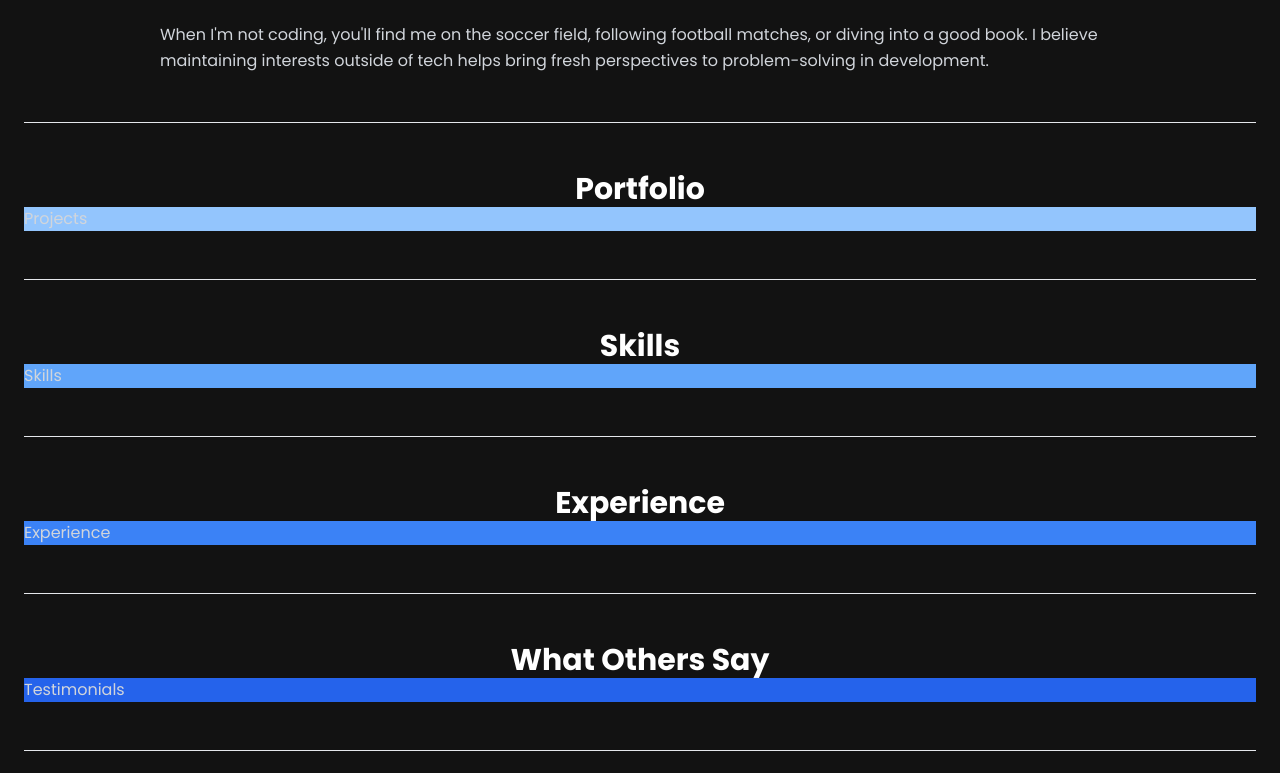
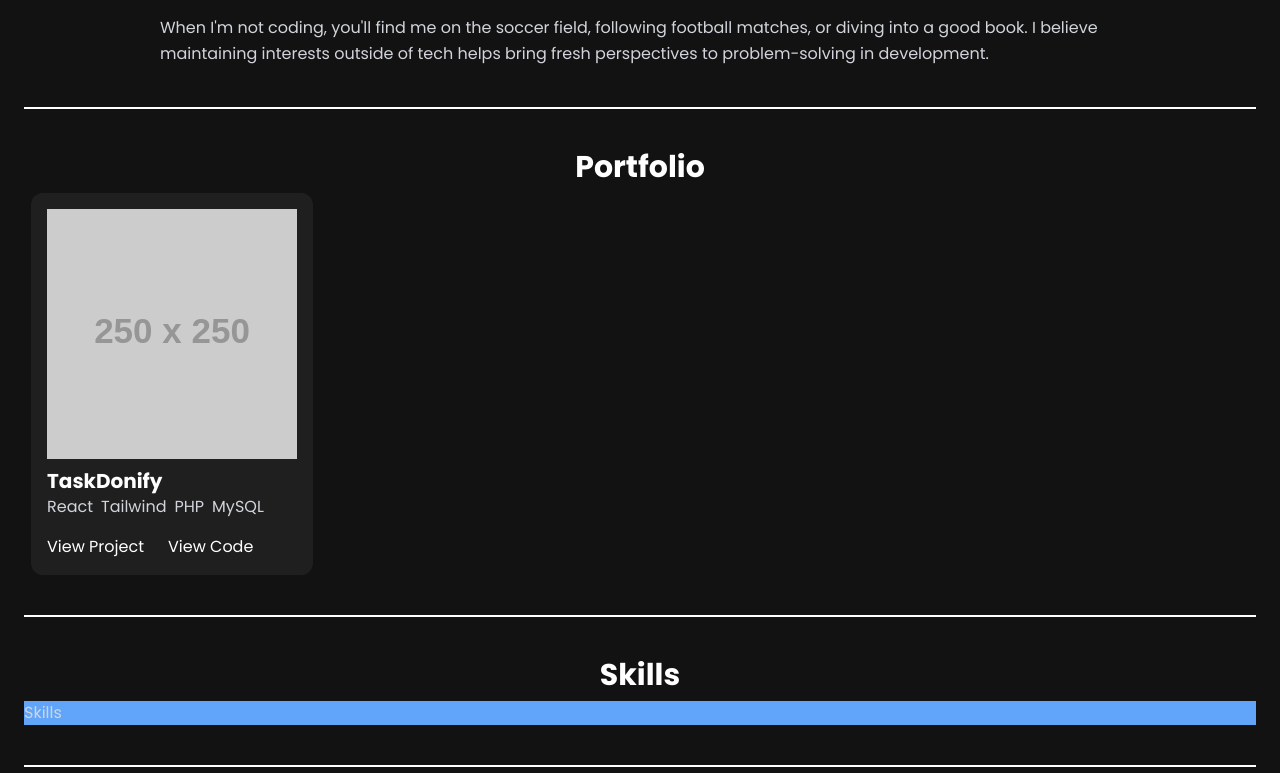
Before and after one commit to adriangoerken/portfolio, a React (Vite) app: page / in a window 1280 px wide. Shown: the part 727-1500 px from the top of the page. Built offline with nearby package versions, Linux system fonts and the light colour scheme.

Commit message:
Enhance H2 and H3 components; add ProjectCard component for project showcase in IndexPage

```diff
--- a/src/components/atoms/H2.tsx
+++ b/src/components/atoms/H2.tsx
@@ -6,7 +6,7 @@ type H2Props = {
 
 const H2 = ({ children }: H2Props) => {
 	return (
-		<h2 className="text-3xl font-semibold tracking-normal text-center text-white">
+		<h2 className="text-3xl font-semibold tracking-normal text-center text-white mb-2">
 			{children}
 		</h2>
 	);
--- a/src/components/atoms/H3.tsx
+++ b/src/components/atoms/H3.tsx
@@ -6,7 +6,7 @@ type H3Props = {
 
 const H3 = ({ children }: H3Props) => {
 	return (
-		<h3 className="text-2xl font-semibold tracking-normal text-center text-white">
+		<h3 className="text-xl font-semibold tracking-normal text-white">
 			{children}
 		</h3>
 	);
--- /dev/null
+++ b/src/components/molecules/ProjectCard.tsx
@@ -0,0 +1,43 @@
+import H3 from '../atoms/H3';
+
+type ProjectCardProps = {
+	imageSrc: string;
+	name: string;
+	technologies: string[];
+	projectLink: string;
+	codeLink: string;
+};
+
+const ProjectCard = ({
+	imageSrc,
+	name,
+	technologies,
+	projectLink,
+	codeLink,
+}: ProjectCardProps) => {
+	return (
+		<div className="flex flex-col justify-between w-[282px] bg-elevation-300 p-4 rounded-xl">
+			{/* Image, name and technologies */}
+			<div>
+				<img src={imageSrc} alt="Project Thumbnail" className="mb-2" />
+				<H3>{name}</H3>
+				<div className="flex flex-wrap gap-2 mb-4">
+					{technologies.map((tech, index) => (
+						<span key={index}>{tech}</span>
+					))}
+				</div>
+			</div>
+			{/* Links */}
+			<div className="flex gap-6">
+				<a href={projectLink} target="_blank" rel="noopener noreferrer">
+					View Project
+				</a>
+				<a href={codeLink} target="_blank" rel="noopener noreferrer">
+					View Code
+				</a>
+			</div>
+		</div>
+	);
+};
+
+export default ProjectCard;
--- a/src/index.css
+++ b/src/index.css
@@ -33,8 +33,10 @@ h3 {
 }
 
 hr {
-	@apply my-6;
-	@apply h-[1px];
+	@apply border-none;
+	@apply my-10;
+	@apply h-[2px];
+	@apply bg-white;
 	@apply w-full;
 }
 
--- a/src/pages/IndexPage.tsx
+++ b/src/pages/IndexPage.tsx
@@ -1,19 +1,11 @@
-import { useRef, useState, useEffect } from 'react';
+import { useRef, useState } from 'react';
 import Container from '../components/organisms/Container';
 import Header from '../components/organisms/Header';
 import H1 from '../components/atoms/H1';
 import H2 from '../components/atoms/H2';
 import H3 from '../components/atoms/H3';
 import Button from '../components/atoms/Button';
-
-// Projects:
-// 	Showcase your key projects with high-quality images or videos
-// 	Include project titles, descriptions, technologies used, and links to live demos or code repositories
-// 	Use a visually appealing layout, such as a grid or carousel
-
-// Skills:
-// 	List your technical skills, tools, and technologies (e.g., HTML, CSS, JavaScript, React, Node.js)
-// 	Consider using icons or a skill chart to make it visually engaging
+import ProjectCard from '../components/molecules/ProjectCard';
 
 // Experience:
 // 	Highlight your professional experience, internships, or significant freelance work
@@ -111,7 +103,7 @@ const IndexPage = () => {
 					</div>
 				</section>
 
-				<hr className="my-12" />
+				<hr />
 
 				<section ref={sectionAboutRef} style={sectionStyle}>
 					<H2>About Me</H2>
@@ -143,35 +135,46 @@ const IndexPage = () => {
 					</div>
 				</section>
 
-				<hr className="my-12" />
+				<hr />
 
 				<section ref={sectionProjectsRef} style={sectionStyle}>
 					<H2>Portfolio</H2>
-					<div className="h-full bg-blue-300">Projects</div>
+					<div className="grid grid-cols-1 sm:grid-cols-2 lg:grid-cols-3 xl:grid-cols-4 2xl:grid-cols-5 gap-4 justify-items-center auto-rows-max">
+						<ProjectCard
+							imageSrc="https://dummyimage.com/250"
+							name="TaskDonify"
+							technologies={['React', 'Tailwind', 'PHP', 'MySQL']}
+							projectLink="https://www.google.com/ncr"
+							codeLink="https://www.google.com/ncr"
+						/>
+					</div>
 				</section>
 
-				<hr className="my-12" />
+				<hr />
 
 				<section ref={sectionSkillsRef} style={sectionStyle}>
+					{/* Skills:
+ 						List your technical skills, tools, and technologies (e.g., HTML, CSS, JavaScript, React, Node.js)
+ 						Consider using icons or a skill chart to make it visually engaging */}
 					<H2>Skills</H2>
 					<div className="h-full bg-blue-400">Skills</div>
 				</section>
 
-				<hr className="my-12" />
+				<hr />
 
 				<section ref={sectionExperienceRef} style={sectionStyle}>
 					<H2>Experience</H2>
 					<div className="h-full bg-blue-500">Experience</div>
 				</section>
 
-				<hr className="my-12" />
+				<hr />
 
 				<section ref={sectionTestimonialsRef} style={sectionStyle}>
 					<H2>What Others Say</H2>
 					<div className="h-full bg-blue-600">Testimonials</div>
 				</section>
 
-				<hr className="my-12" />
+				<hr />
 
 				<section ref={sectionContactRef} style={sectionStyle}>
 					<H2>Contact</H2>
```
